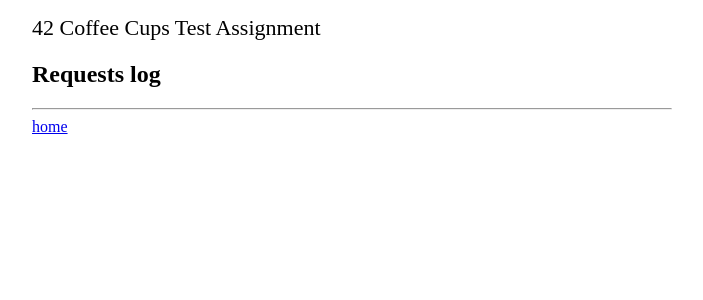
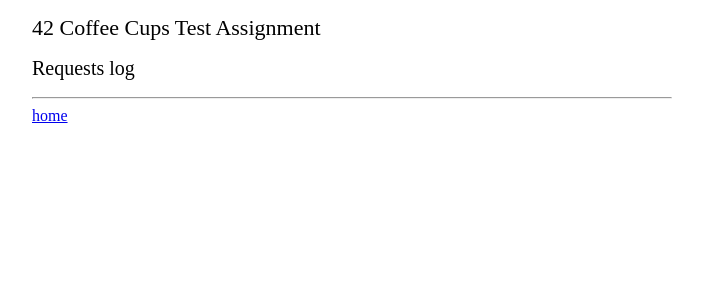
Before and after one commit to kleschenko/django-test2, a Django app: template apps/logs/templates/logs/index.html in a window 1280 px wide. Shown: the top 300 px of the page, without its empty margins (288-991 px from the left). Run offline with Django 3.2, Linux system fonts and the light colour scheme; the template is opened without the code that fills it, so the values that code supplies are empty.

Commit message:
ticket:3 fixed style

```diff
--- a/templates/base.html
+++ b/templates/base.html
@@ -5,6 +5,7 @@
     <title>{% block title %}Title{% endblock %}</title>
     <style type="text/css">
         h1 { font: 22px normal; }
+        h2 { font: 20px normal; }
         .container { margin:auto; width:640px; }
         .contacts { float:right; width:300px; margin:0px; }
         .info { position:absolute; }
```
